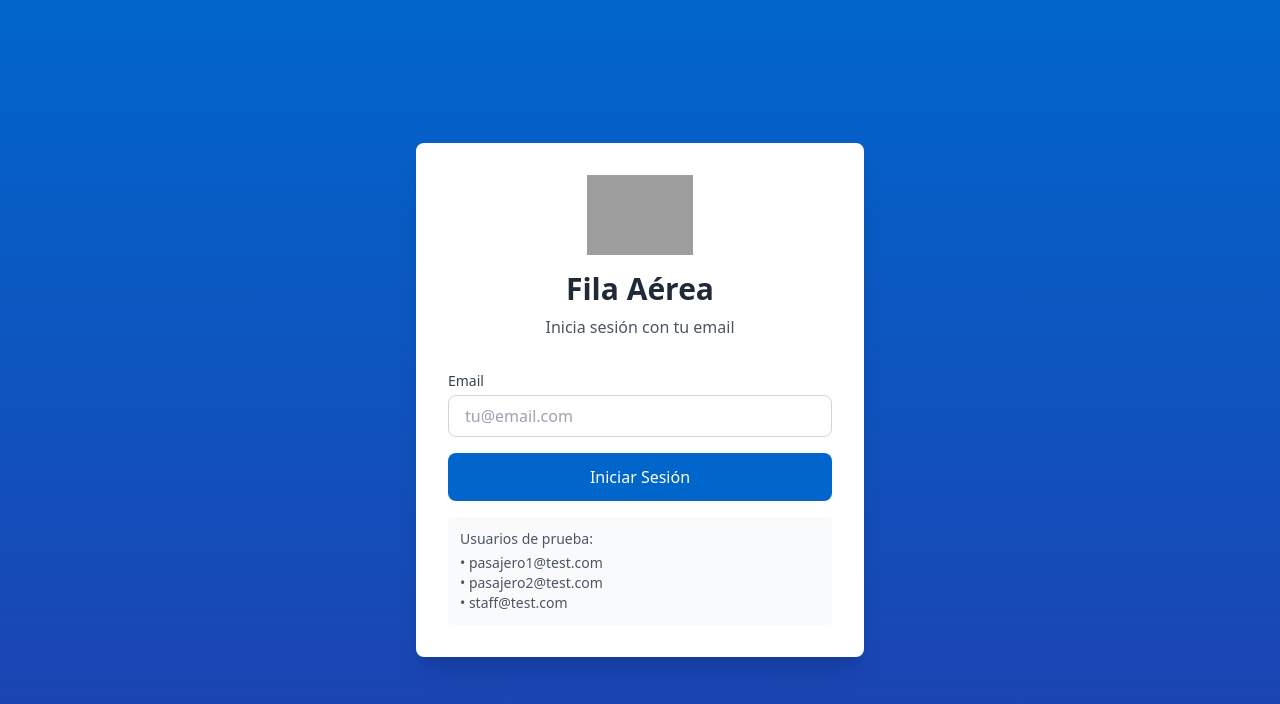
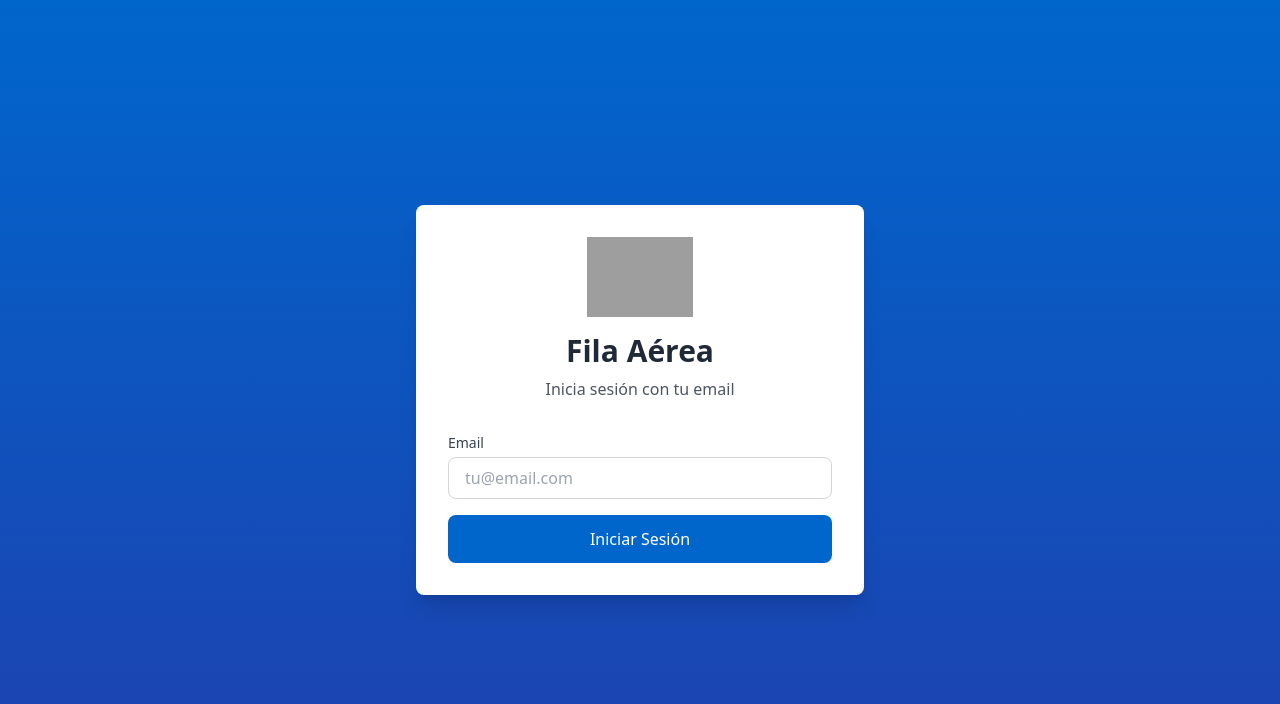
Before and after one commit to Seba-07/fila-aerea-frontend, a Next.js app: page /login in a window 1280 px wide. Shown: the top 704 px of the page. Built offline with nearby package versions, Linux system fonts and the light colour scheme; no server answers; grey boxes are pictures that could not be loaded.

Commit message:
Eliminar usuarios de prueba de página de login
- Removida sección con usuarios de prueba
- UI más limpia y profesional

🤖 Generated with [Claude Code](https://claude.com/claude-code)

Co-Authored-By: Claude <noreply@anthropic.com>

```diff
--- a/app/login/page.tsx
+++ b/app/login/page.tsx
@@ -85,13 +85,6 @@ export default function LoginPage() {
           >
             {loading ? 'Iniciando sesión...' : 'Iniciar Sesión'}
           </button>
-
-          <div className="mt-4 text-sm text-gray-600 bg-gray-50 p-3 rounded">
-            <p className="font-medium mb-1">Usuarios de prueba:</p>
-            <p>• pasajero1@test.com</p>
-            <p>• pasajero2@test.com</p>
-            <p>• staff@test.com</p>
-          </div>
         </form>
       </div>
     </div>
```
